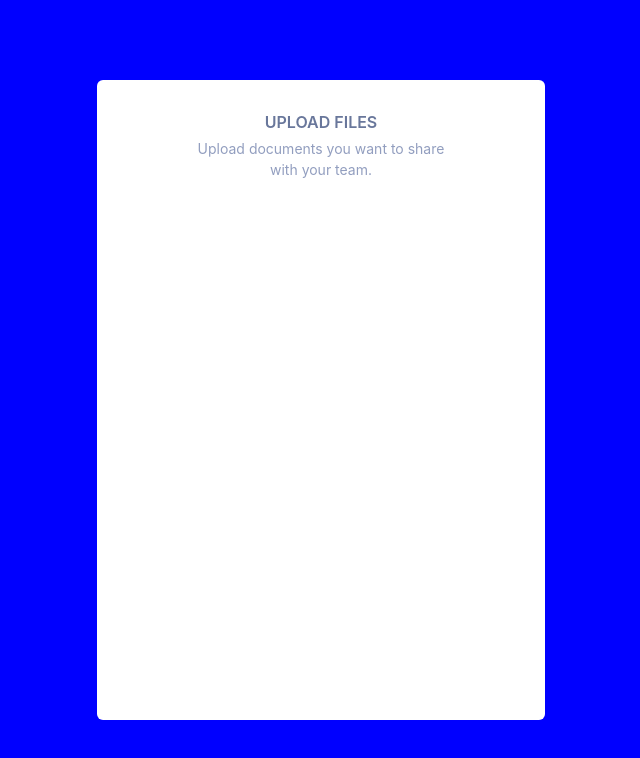
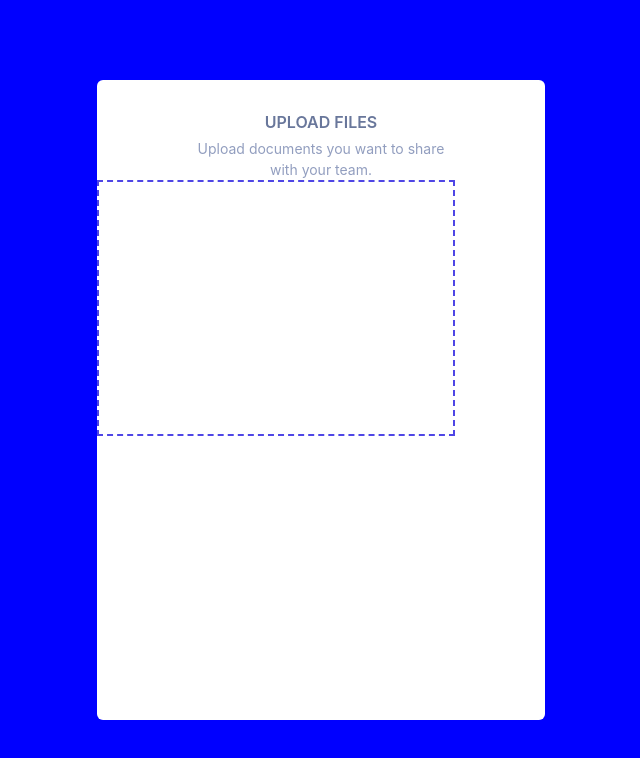
Before and after one commit to priyannka098/Upload_files, a React (Create React App) app: page / in a window 1280 px wide. Shown: the top 758 px of the page, without its empty margins (319-959 px from the left). Built offline with nearby package versions, Linux system fonts and the light colour scheme.

Commit message:
box update

```diff
--- a/src/UploadComponent/Upload.jsx
+++ b/src/UploadComponent/Upload.jsx
@@ -10,6 +10,10 @@ const Upload =()=>{
          <span className="text-sm text-[#929ebf]">Upload documents you want to share</span>
          <span className=" flex justify-center items-center text-sm text-[#929ebf]"> with your team.</span>
           </p>
+        </div>
+
+
+         <div className="h-[40%] w-[80%] border-dashed border-2 border-indigo-600">
 
         </div>
         </div>
```
